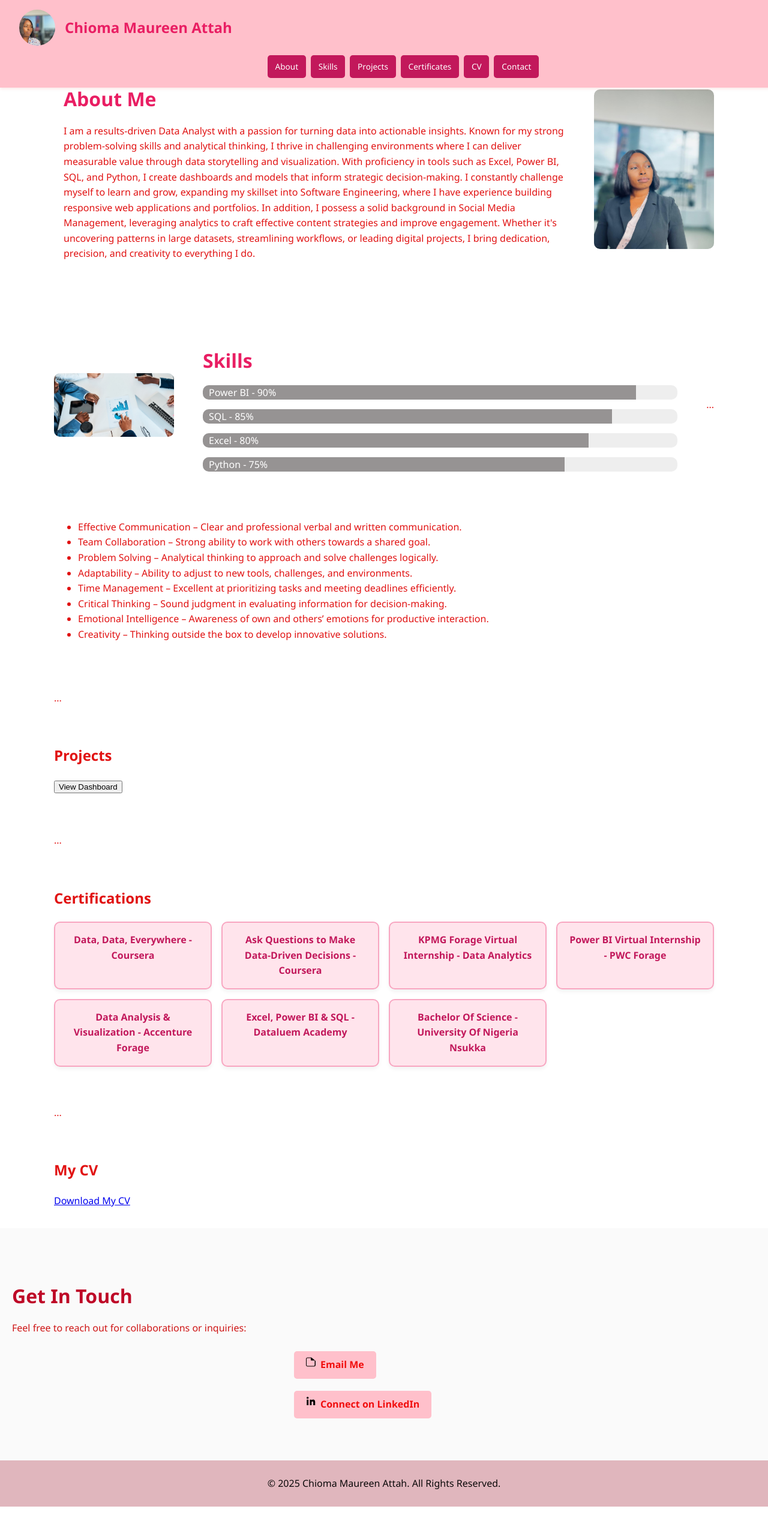
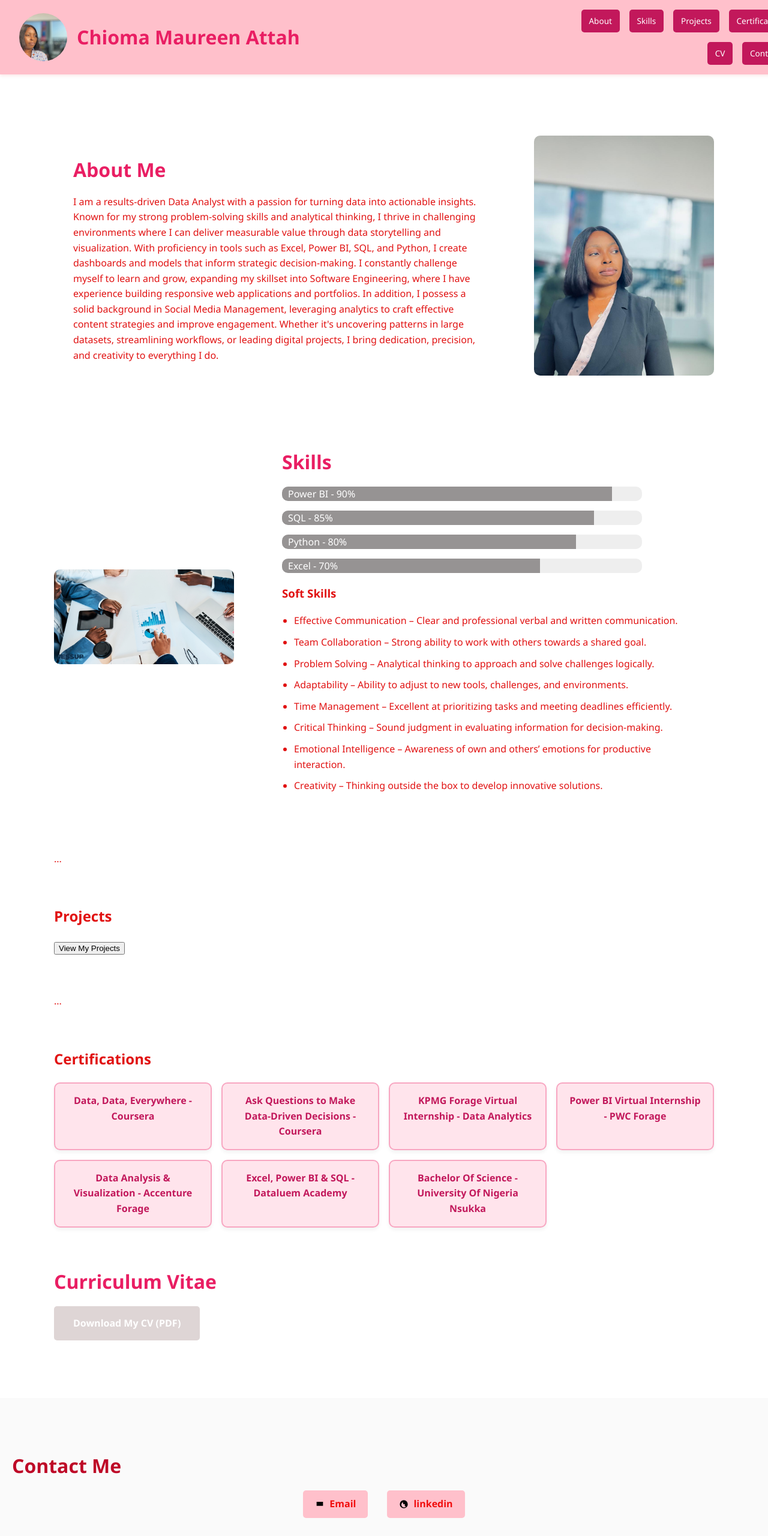
Before and after one commit to omamau/my-portfolio, a plain HTML site: page index.html in a window 1280 px wide. Shown: the top 2560 px of the page at 60% size. Before the commit the page ends 2511 px from the top, so only its background shows below. Drawn offline with Linux system fonts and the light colour scheme.

Commit message:
Update styles, HTML and add script.js

```diff
--- a/css/style.css
+++ b/css/style.css
@@ -1,6 +1,10 @@
+ /* Reset and base */
     @keyframes fadeInUp {
       from { opacity: 0; transform: translateY(20px); }
       to { opacity: 1; transform: translateY(0); }
+    }
+    html {
+      scroll-behavior: smooth;
     }
     body {
       margin: 0;
@@ -9,6 +13,12 @@ body {
       color: #e11212;
       line-height: 1.6;
     }
+    a {
+      text-decoration: none;
+      color: inherit;
+    }
+
+    /* HEADER */
     header {
       position: fixed;
       top: 0;
@@ -46,11 +56,14 @@ header img {
     }
     .menu-toggle {
       display: none;
-  font-size: 1.5rem;
+      font-size: 1.8rem;
       background: none;
       border: none;
       cursor: pointer;
+      color: #c2185b;
     }
+
+    /* NAVIGATION */
     nav {
       display: flex;
       flex-wrap: wrap;
@@ -62,30 +75,17 @@ nav {
     nav a {
       background: #c2185b;
       color: white;
-  text-decoration: none;
       padding: 0.5rem 0.8rem;
       border-radius: 5px;
       font-size: 0.85rem;
       white-space: nowrap;
+      transition: background-color 0.3s ease;
     }
-@media (max-width: 768px) {
-  nav {
-    display: none;
-    flex-direction: column;
-    align-items: center;
-    background: pink;
-    width: 100%;
-    margin-top: 1rem;
+    nav a:hover {
+      background: #e91e63;
     }
-  nav.active {
-    display: flex;
-  }
-  .menu-toggle {
-    display: block;
-    align-self: flex-end;
-    margin-top: 1rem;
-  }
-}
+
+    /* MAIN CONTENT */
     main {
       padding-top: 280px;
       padding: 2rem;
@@ -101,6 +101,8 @@ main {
       font-size: 2rem;
       margin-bottom: 1rem;
     }
+
+    /* ABOUT & SKILLS FLEX */
     .about, .skills {
       display: flex;
       flex-wrap: wrap;
@@ -115,17 +117,18 @@ main {
       border-radius: 10px;
       object-fit: contain;
     }
-
-
     .text {
       flex: 2;
       padding: 1rem;
     }
+
+    /* SKILL BARS */
     .skill-bar {
       background: #eee;
       border-radius: 10px;
       overflow: hidden;
       margin-bottom: 1rem;
+      max-width: 400px;
     }
     .skill-bar span {
       display: block;
@@ -135,6 +138,8 @@ main {
       padding-left: 10px;
       line-height: 24px;
     }
+
+    /* SOFT SKILLS LIST */
     .soft-skills {
       text-align: left;
       margin-top: 15px;
@@ -146,6 +151,8 @@ main {
     .soft-skills li {
       margin-bottom: 10px;
     }
+
+    /* PROJECTS BUTTON */
     .projects button {
       background: #000;
       color: #fff;
@@ -154,13 +161,19 @@ main {
       border-radius: 5px;
       font-size: 1rem;
       cursor: pointer;
+      transition: background-color 0.3s ease;
     }
+    .projects button:hover {
+      background-color: #333;
+    }
+
+    /* CONTACT SECTION */
     .contact-section {
       background-color: #fafafa;
       padding: 60px 20px;
       text-align: left;
       color: #ce1515;
-  animation: fadeIn 1.2s ease-in-out;
+      animation: fadeInUp 1.2s ease-in-out;
     }
     .contact-section h2 {
       font-size: 2rem;
@@ -181,18 +194,16 @@ main {
     }
     .contact-button {
       display: inline-flex;
-  align-items: left;
-  justify-content: flex-start;
+      align-items: center;
       padding: 10px 20px;
       background-color: pink;
       color: rgb(241, 13, 13);
       border: none;
       border-radius: 5px;
-  text-decoration: none;
       font-weight: bold;
-  transition: background-color 0.3s ease, transform 0.3s ease;
       font-size: 1rem;
       width: auto;
+      transition: background-color 0.3s ease, transform 0.3s ease;
     }
     .contact-button svg {
       margin-right: 8px;
@@ -204,6 +215,8 @@ main {
       background-color: #ff69b4;
       transform: scale(1.05);
     }
+
+    /* CERTIFICATES GRID */
     .certificates-grid {
       display: grid;
       grid-template-columns: repeat(auto-fit, minmax(250px, 1fr));
@@ -225,20 +238,108 @@ main {
     .certificate-card a {
       color: #c2185b;
       font-weight: bold;
-  text-decoration: none;
     }
+
+    /* CV Section */
     .cv a {
       display: inline-block;
       background: #ded5d5;
       color: #fff;
       padding: 1rem 2rem;
-  text-decoration: none;
       border-radius: 5px;
       font-weight: bold;
+      text-decoration: none;
+      transition: background-color 0.3s ease;
     }
+    .cv a:hover {
+      background-color: #c4bebe;
+    }
+
+    /* FOOTER */
     footer {
       background-color: rgb(224, 182, 189);
       color: rgb(11, 9, 9);
       text-align: center;
       padding: 10px;
     }
+
+    /* MOBILE NAVIGATION */
+    @media (max-width: 768px) {
+      nav {
+        display: none;
+        flex-direction: column;
+        align-items: center;
+        background: pink;
+        width: 100%;
+        margin-top: 1rem;
+      }
+      nav.active {
+        display: flex;
+      }
+      .menu-toggle {
+        display: block;
+        align-self: flex-end;
+        margin-top: 1rem;
+      }
+      main {
+        padding-top: 280px;
+      }
+    }
+
+    /* TABLET & DESKTOP */
+    @media (min-width: 769px) {
+      .header-container {
+        flex-direction: row;
+        justify-content: space-between;
+        align-items: center;
+      }
+      nav {
+        display: flex !important;
+        justify-content: flex-end;
+        margin-top: 0;
+        gap: 1rem;
+        width: auto;
+      }
+      .menu-toggle {
+        display: none;
+      }
+      header h1 {
+        font-size: 2rem;
+      }
+      header img {
+        height: 80px;
+        width: 80px;
+      }
+      .about, .skills {
+        flex-wrap: nowrap;
+        justify-content: center;
+        gap: 3rem;
+      }
+      .about img, .skills img {
+        max-width: 300px;
+      }
+      .text {
+        flex: 3;
+        padding: 1rem 2rem;
+      }
+      .skill-bar {
+        max-width: 600px;
+      }
+      .projects button {
+        padding: 1.2rem 3rem;
+        font-size: 1.1rem;
+      }
+      .contact-section ul {
+        flex-direction: row;
+        justify-content: center;
+        gap: 2rem;
+        max-width: 600px;
+        margin: auto;
+      }
+      .contact-section li {
+        margin: 0;
+      }
+      main {
+        padding-top: 150px;
+      }
+    }
--- a/index.html
+++ b/index.html
@@ -7,16 +7,17 @@
     <link rel="stylesheet" href="css/style.css" />
       <script src="https://kit.fontawesome.com/a076d05399.js" crossorigin="anonymous"></script>
 
-</head>
 <body>
   <header>
     <div class="header-container">
       <div class="header-top">
         <img src="images/headerpicture.jpg" alt="Chioma's Photo" />
-
         <h1>Chioma Maureen Attah</h1>
+        <button class="menu-toggle" aria-label="Toggle navigation">
+          <i class="fas fa-bars"></i>
+        </button>
       </div>
-   <nav>
+      <nav id="nav-menu">
         <a href="#about">About</a>
         <a href="#skills">Skills</a>
         <a href="#projects">Projects</a>
@@ -24,32 +25,31 @@
         <a href="#cv">CV</a>
         <a href="#contact">Contact</a>
       </nav>
-
+    </div>
   </header>
 
   <main>
-    <section class="about section">
+    <section id="about" class="about section">
       <div class="text">
         <h2>About Me</h2>
         <p>I am a results-driven Data Analyst with a passion for turning data into actionable insights. Known for my strong problem-solving skills and analytical thinking, I thrive in challenging environments where I can deliver measurable value through data storytelling and visualization. With proficiency in tools such as Excel, Power BI, SQL, and Python, I create dashboards and models that inform strategic decision-making.
         I constantly challenge myself to learn and grow, expanding my skillset into Software Engineering, where I have experience building responsive web applications and portfolios. In addition, I possess a solid background in Social Media Management, leveraging analytics to craft effective content strategies and improve engagement.
-        Whether it's uncovering patterns in large datasets, streamlining workflows, or leading digital projects, I bring dedication, precision, and creativity to everything I do.
-</p>
+        Whether it's uncovering patterns in large datasets, streamlining workflows, or leading digital projects, I bring dedication, precision, and creativity to everything I do.</p>
       </div>
       <img src="images/body image.jpg" alt="About Me Photo" />
     </section>
 
-    <section class="skills section">
+   <section id="skills" class="skills section">
       <img src="images/What-Does-a-Data-Analyst-Do.jpg" alt="Skills Photo" />
       <div class="text">
         <h2>Skills</h2>
-        <div class="skill-bar"><span style="width: 90%">Power BI - 90%</span></div>
-        <div class="skill-bar"><span style="width: 85%">SQL - 85%</span></div>
-        <div class="skill-bar"><span style="width: 80%">Excel - 80%</span></div>
-        <div class="skill-bar"><span style="width: 75%">Python - 75%</span></div>
-      </div>
+        <div class="skill-bar"><span style="width: 90%;">Power BI - 90%</span></div>
+        <div class="skill-bar"><span style="width: 85%;">SQL - 85%</span></div>
+        <div class="skill-bar"><span style="width: 80%;">Python - 80%</span></div>
+        <div class="skill-bar"><span style="width: 70%;">Excel - 70%</span></div>
 
-<section id="skills" class="section">...</section>
+        <div class="soft-skills">
+          <h3>Soft Skills</h3>
           <ul>
       <li>Effective Communication – Clear and professional verbal and written communication.</li>
       <li>Team Collaboration – Strong ability to work with others towards a shared goal.</li>
@@ -61,11 +61,12 @@
       <li>Creativity – Thinking outside the box to develop innovative solutions.</li>
     </ul>
         </div>
+      </div>
     </section>
 
 <section id="projects" class="section">...</section>
       <h2>Projects</h2>
-      <button onclick="window.open('dashboard.html', '_blank')">View Dashboard</button>
+      <button onclick="window.open('dashboard.html', '_blank')">View My Projects</button>
     </section>
 
 
@@ -74,44 +75,43 @@
   <h2>Certifications</h2>
       <div class="certificates-grid">
         <div class="certificate-card"><a href="https://www.coursera.org/account/accomplishments/records/DS73389LUQD4" target="_blank">Data, Data, Everywhere - Coursera</a></div>
-        <div class="certificate-card"><a href="https://www.coursera.org/account/accomplishments/records/DS73389LUQD4" target="_blank">Ask Questions to Make Data-Driven Decisions - Coursera</a></div>
-        <div class="certificate-card"><a href="images/kpmg cert.pdf" target="_blank">KPMG Forage Virtual Internship - Data Analytics</a></div>
-        <div class="certificate-card"><a href="images/pws.jpg" target="_blank">Power BI Virtual Internship - PWC Forage</a></div>
-        <div class="certificate-card"><a href="images/accenture.jpg" target="_blank">Data Analysis & Visualization - Accenture Forage</a></div>
-        <div class="certificate-card"><a href="https://certificates.dataleum.com/wp-content/uploads/2024/11/Attah-Chioma-Maureen.png" target="_blank">Excel, Power BI & SQL - Dataluem Academy</a></div>
-        <div class="certificate-card"><a href="images/bsc.jpg" target="_blank">Bachelor Of Science - University Of Nigeria Nsukka</a></div>
+        <div class="certificate-card"><a href="https://www.coursera.org/account/accomplishments/records/DS73389LUQD4" target="_blank"rel="noopener noreferrer">Ask Questions to Make Data-Driven Decisions - Coursera</a></div>
+        <div class="certificate-card"><a href="images/kpmg cert.pdf" target="_blank"rel="noopener noreferrer">KPMG Forage Virtual Internship - Data Analytics</a></div>
+        <div class="certificate-card"><a href="images/pws.jpg" target="_blank"rel="noopener noreferrer">Power BI Virtual Internship - PWC Forage</a></div>
+        <div class="certificate-card"><a href="images/accenture.jpg" target="_blank"rel="noopener noreferrer">Data Analysis & Visualization - Accenture Forage</a></div>
+        <div class="certificate-card"><a href="https://certificates.dataleum.com/wp-content/uploads/2024/11/Attah-Chioma-Maureen.png" target="_blank"rel="noopener noreferrer">Excel, Power BI & SQL - Dataluem Academy</a></div>
+        <div class="certificate-card"><a href="images/bsc.jpg" target="_blank"rel="noopener noreferrer">Bachelor Of Science - University Of Nigeria Nsukka</a></div>
     </div>
     </section>
 
-    <section id="cv"class="section">...</section>
-      <h2>My CV</h2>
-      <a href="images/Chioma Maureen Attahhh[1] data.pdf" target="_blank">Download My CV</a>
+    <section id="cv" class="cv section">
+      <h2>Curriculum Vitae</h2>
+      <a href="images/CV-Chioma-Maureen-Attah.pdf" target="_blank" rel="noopener noreferrer">Download My CV (PDF)</a>
     </section>
   </main>
 
-  <!-- Contact Section -->
    <section id="contact" class="contact-section">
-      <h2>Get In Touch</h2>
-      <p>Feel free to reach out for collaborations or inquiries:</p>
+    <h2>Contact Me</h2>
     <ul>
       <li>
-          <a href="mailto:maurreen.chioma@gmail.com" class="contact-button">
-            <svg xmlns="http://www.w3.org/2000/svg" viewBox="0 0 512 512"><path d="M502.3 190.8l-192-160C303.5 24.31 288.8 16 272 16H80C35.88 16 0 51.88 0 96v320c0 44.13 35.88 80 80 80h352c44.13 0 80-35.88 80-80V208C512 203.2 508.8 195.7 502.3 190.8zM464 416c0 26.47-21.53 48-48 48H80c-26.47 0-48-21.53-48-48V96c0-26.47 21.53-48 48-48h176v104c0 13.25 10.75 24 24 24h184V416z"/></svg>
-            Email Me
+        <a href="mailto:chiomaattah9@gmail.com" class="contact-button" aria-label="Send email">
+          <svg xmlns="http://www.w3.org/2000/svg" viewBox="0 0 24 24" fill="currentColor"><path d="M4 4h16v16H4z" fill="none"/><path d="M20 6l-8 5-8-5v10h16V6zM4 6l8 5 8-5H4z"/></svg>
+          Email
         </a>
       </li>
       <li>
-          <a href="https://www.linkedin.com/in/chioma-attah-02642719a" class="contact-button" target="_blank">
-            <svg xmlns="http://www.w3.org/2000/svg" viewBox="0 0 448 512"><path d="M100.3 448H7.4V148.9h92.9zm-46.5-341C24.1 107 0 82.9 0 53.6S24.1 0 53.8 0s53.8 24.1 53.8 53.8-24.1 53.7-53.8 53.7zM447.9 448h-92.4V302.4c0-34.7-12.4-58.4-43.3-58.4-23.6 0-37.6 15.9-43.8 31.3-2.3 5.6-2.9 13.4-2.9 21.2V448h-92.4s1.2-271.9 0-299.1h92.4v42.4c12.3-19 34.3-46 83.5-46 60.9 0 106.5 39.8 106.5 125.3V448z"/></svg>
-            Connect on LinkedIn
+        <a href="https://www.linkedin.com/in/chioma-attah-02642719a" target="_blank" class="contact-button" aria-label="linkedin">
+          <svg xmlns="http://www.w3.org/2000/svg" viewBox="0 0 24 24" fill="currentColor"><path d="M12 2a10 10 0 100 20 10 10 0 000-20zm5.36 15.64c-.37 1.11-2.04 2.11-3.64 2.32-2.03.29-4.27-.43-5.92-2.07-1.37-1.38-2.06-3.27-1.96-5.18.11-2.27 2.31-5.2 3.27-5.2.74 0 1.19.83 1.19 1.45 0 .38-.17.8-.17 1.22 0 .36.57 1.18.64 1.45.1.35.16.4.38.4.17 0 .39-.02.6-.02.56 0 1.09-.01 1.63-.01 1.27 0 1.37.9 1.37 1.88 0 1.05-.51 1.96-.79 2.53z"/></svg>
+          linkedin
         </a>
       </li>
     </ul>
   </section>
-  </main>
 
 <footer>
-    <p>&copy; 2025 Chioma Maureen Attah. All Rights Reserved.</p>
+    <p>&copy; 2025 Your Name. All rights reserved.</p>
   </footer>
+
+  <script src="js/script.js"></script>
 </body>
 </html>
--- /dev/null
+++ b/script.js
@@ -0,0 +1,6 @@
+ const menuToggle = document.querySelector('.menu-toggle');
+const navMenu = document.querySelector('nav');
+
+menuToggle.addEventListener('click', () => {
+  navMenu.classList.toggle('active');
+});
```
Lines whose indentation alone changed are shown as unchanged.
